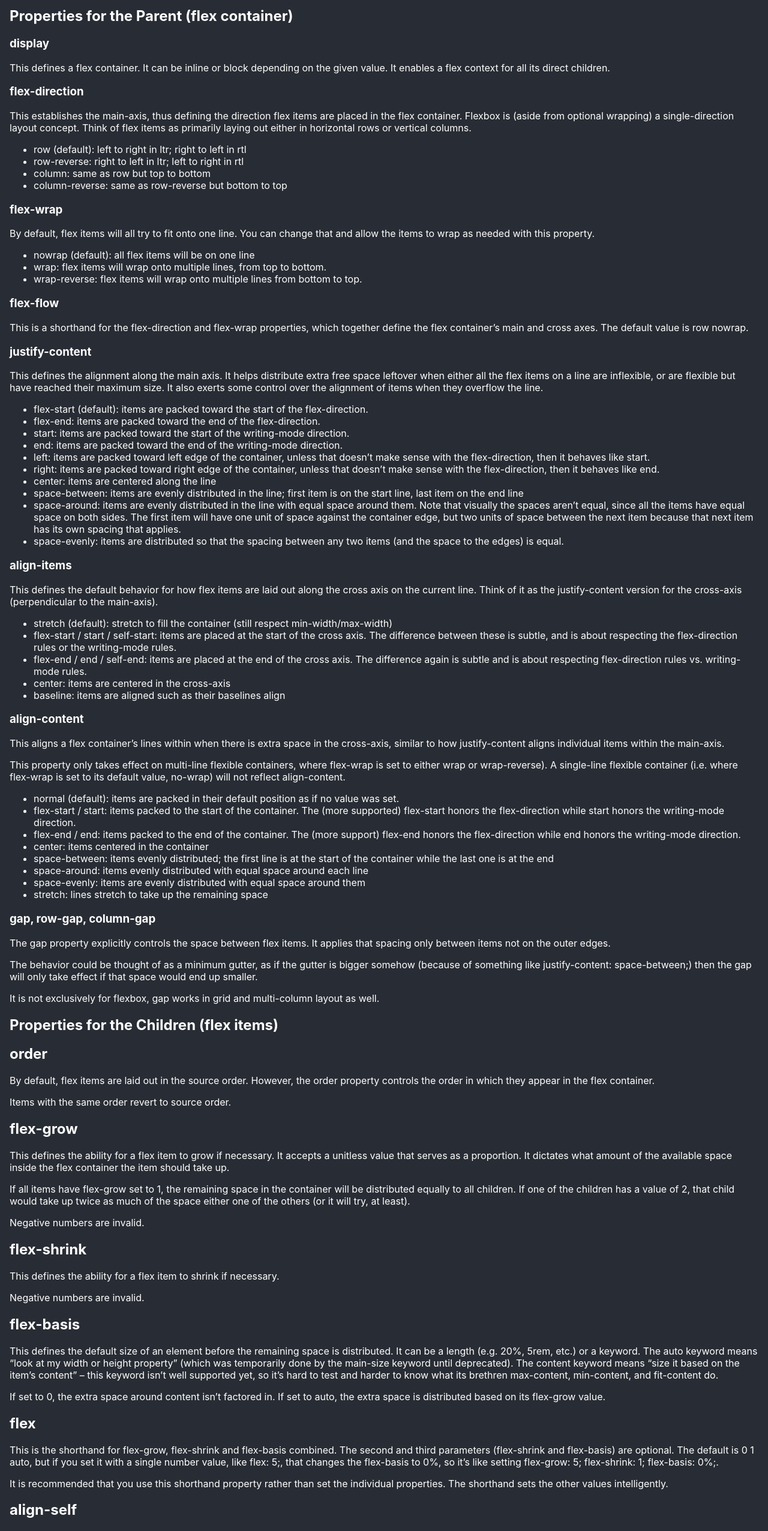
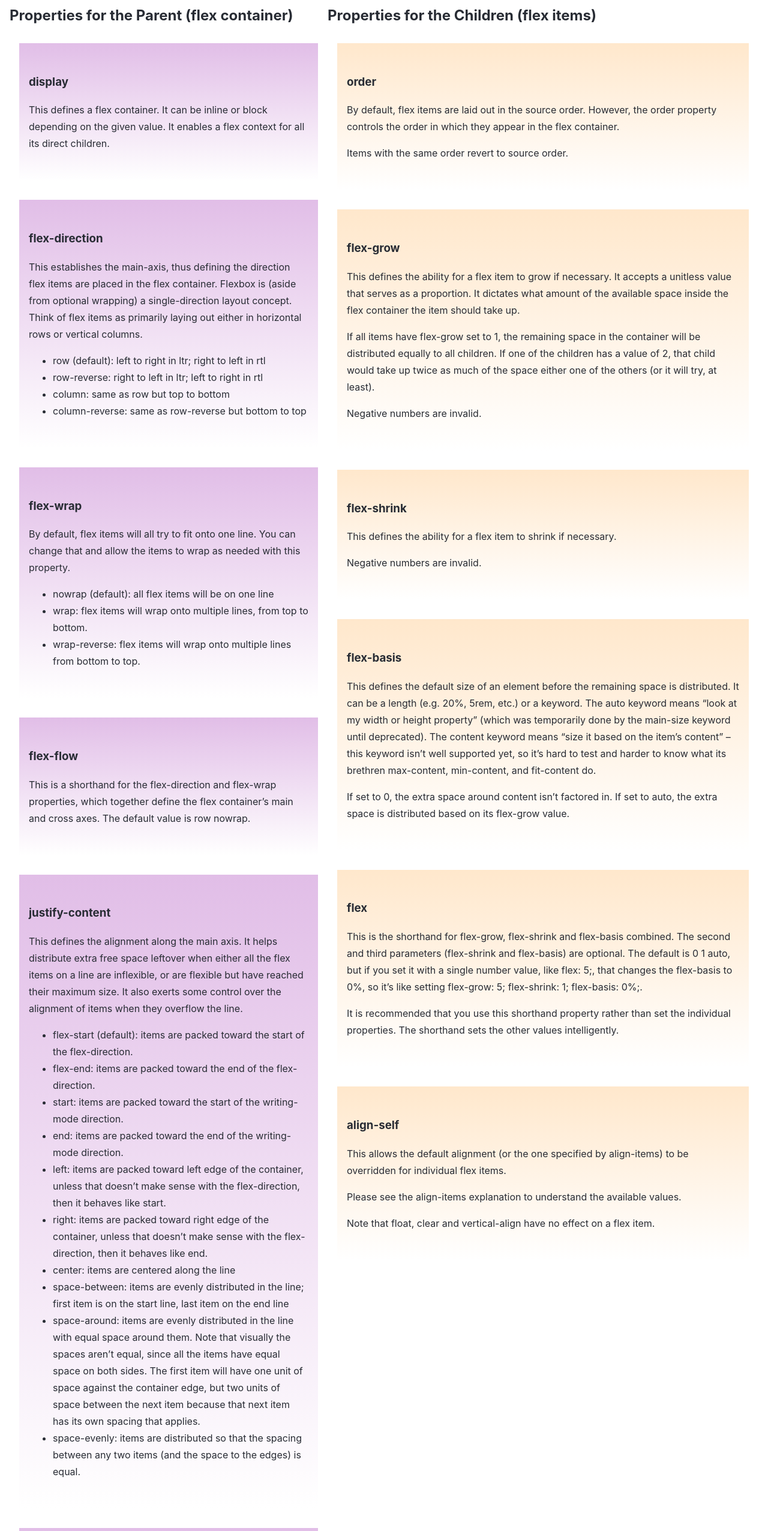
Before and after one commit to haddeeann/cssgarden, a React (Create React App) app: page / in a window 1280 px wide. Shown: the part 120-2672 px from the top of the page at 60% size. Built offline with nearby package versions, Linux system fonts and the light colour scheme.

Commit message:
basic coloring and text

```diff
--- a/src/App.css
+++ b/src/App.css
@@ -2,14 +2,33 @@ header {
   display: flex;
   align-items: center;
   justify-content: center;
-  color: var(--dark);
+  background-color: var(--dark);
+  color: white;
   height: 2em;
   padding: 2em;
 }
 
 #body-container {
-  background-color: var(--dark);
-  color: white;
+  color: var(--dark);
   min-height: calc(100vh - 2em);
   padding: 1em;
 }
+.column-item-dark, .column-item-light {
+  padding: 2em 1em;
+  color: var(--dark);
+  margin: 2em 1em;
+}
+.column-item-dark {
+  background: linear-gradient(rgba(156, 39, 176, 0.3), #fff);
+}
+
+.column-item-light {
+  background: linear-gradient(rgba(255, 138, 0, 0.2), #fff);
+}
+
+@media (min-width: 850px) {
+  .two-column {
+    display: flex;
+    grid-template-columns: 1fr 1fr;
+  }
+}
--- a/src/App.js
+++ b/src/App.js
@@ -7,10 +7,14 @@ function App() {
             <h1>CSS Flexbox</h1>
         </header>
         <div id='body-container'>
+            <div className='two-column'>
                 <section>
                     <h2>Properties for the Parent (flex container)</h2>
+                    <div className='column-item-dark'>
                         <h3>display</h3>
                         <p>This defines a flex container. It can be inline or block depending on the given value. It enables a flex context for all its direct children.</p>
+                    </div>
+                    <div className='column-item-dark'>
                         <h3>flex-direction</h3>
                         <p>This establishes the main-axis, thus defining the direction flex items are placed in the flex container. Flexbox is (aside from optional wrapping) a single-direction layout concept. Think of flex items as primarily laying out either in horizontal rows or vertical columns.</p>
                         <ul>
@@ -19,6 +23,8 @@ function App() {
                             <li>column: same as row but top to bottom</li>
                             <li>column-reverse: same as row-reverse but bottom to top</li>
                         </ul>
+                    </div>
+                    <div className='column-item-dark'>
                         <h3>flex-wrap</h3>
                         <p>By default, flex items will all try to fit onto one line. You can change that and allow the items to wrap as needed with this property.</p>
                         <ul>
@@ -26,8 +32,12 @@ function App() {
                             <li>wrap: flex items will wrap onto multiple lines, from top to bottom.</li>
                             <li>wrap-reverse: flex items will wrap onto multiple lines from bottom to top.</li>
                         </ul>
+                    </div>
+                    <div className='column-item-dark'>
                         <h3>flex-flow</h3>
                         <p>This is a shorthand for the flex-direction and flex-wrap properties, which together define the flex container’s main and cross axes. The default value is row nowrap.</p>
+                    </div>
+                    <div className='column-item-dark'>
                         <h3>justify-content</h3>
                         <p>This defines the alignment along the main axis. It helps distribute extra free space leftover when either all the flex items on a line are inflexible, or are flexible but have reached their maximum size. It also exerts some control over the alignment of items when they overflow the line.</p>
                         <ul>
@@ -42,6 +52,8 @@ function App() {
                             <li>space-around: items are evenly distributed in the line with equal space around them. Note that visually the spaces aren’t equal, since all the items have equal space on both sides. The first item will have one unit of space against the container edge, but two units of space between the next item because that next item has its own spacing that applies.</li>
                             <li>space-evenly: items are distributed so that the spacing between any two items (and the space to the edges) is equal.</li>
                         </ul>
+                    </div>
+                    <div className='column-item-dark'>
                         <h3>align-items</h3>
                         <p>This defines the default behavior for how flex items are laid out along the cross axis on the current line. Think of it as the justify-content version for the cross-axis (perpendicular to the main-axis).</p>
                         <ul>
@@ -51,6 +63,8 @@ function App() {
                             <li>center: items are centered in the cross-axis</li>
                             <li>baseline: items are aligned such as their baselines align</li>
                         </ul>
+                    </div>
+                    <div className='column-item-dark'>
                         <h3>align-content</h3>
                         <p>This aligns a flex container’s lines within when there is extra space in the cross-axis, similar to how justify-content aligns individual items within the main-axis.</p>
                         <p>This property only takes effect on multi-line flexible containers, where flex-wrap is set to either wrap or wrap-reverse). A single-line flexible container (i.e. where flex-wrap is set to its default value, no-wrap) will not reflect align-content.</p>
@@ -64,35 +78,51 @@ function App() {
                             <li>space-evenly: items are evenly distributed with equal space around them</li>
                             <li>stretch: lines stretch to take up the remaining space</li>
                         </ul>
+                    </div>
+                    <div className='column-item-dark'>
                         <h3>gap, row-gap, column-gap</h3>
                         <p>The gap property explicitly controls the space between flex items. It applies that spacing only between items not on the outer edges.</p>
                         <p>The behavior could be thought of as a minimum gutter, as if the gutter is bigger somehow (because of something like justify-content: space-between;) then the gap will only take effect if that space would end up smaller.</p>
                         <p>It is not exclusively for flexbox, gap works in grid and multi-column layout as well.</p>
+                    </div>
                 </section>
                 <section>
                     <h2>Properties for the Children
                         (flex items)</h2>
-                <h2>order</h2>
+                    <div className='column-item-light'>
+                        <h3>order</h3>
                         <p>By default, flex items are laid out in the source order. However, the order property controls the order in which they appear in the flex container.</p>
                         <p>Items with the same order revert to source order.</p>
-                <h2>flex-grow</h2>
+                    </div>
+                    <div className='column-item-light'>
+                        <h3>flex-grow</h3>
                         <p>This defines the ability for a flex item to grow if necessary. It accepts a unitless value that serves as a proportion. It dictates what amount of the available space inside the flex container the item should take up.</p>
                         <p>If all items have flex-grow set to 1, the remaining space in the container will be distributed equally to all children. If one of the children has a value of 2, that child would take up twice as much of the space either one of the others (or it will try, at least).</p>
                         <p>Negative numbers are invalid.</p>
-                <h2>flex-shrink</h2>
+                    </div>
+                    <div className='column-item-light'>
+                        <h3>flex-shrink</h3>
                         <p>This defines the ability for a flex item to shrink if necessary.</p>
                         <p>Negative numbers are invalid.</p>
-                <h2>flex-basis</h2>
+                    </div>
+                    <div className='column-item-light'>
+                        <h3>flex-basis</h3>
                         <p>This defines the default size of an element before the remaining space is distributed. It can be a length (e.g. 20%, 5rem, etc.) or a keyword. The auto keyword means “look at my width or height property” (which was temporarily done by the main-size keyword until deprecated). The content keyword means “size it based on the item’s content” – this keyword isn’t well supported yet, so it’s hard to test and harder to know what its brethren max-content, min-content, and fit-content do.</p>
                         <p>If set to 0, the extra space around content isn’t factored in. If set to auto, the extra space is distributed based on its flex-grow value.</p>
-                <h2>flex</h2>
+                    </div>
+                    <div className='column-item-light'>
+                        <h3>flex</h3>
                         <p>This is the shorthand for flex-grow, flex-shrink and flex-basis combined. The second and third parameters (flex-shrink and flex-basis) are optional. The default is 0 1 auto, but if you set it with a single number value, like flex: 5;, that changes the flex-basis to 0%, so it’s like setting flex-grow: 5; flex-shrink: 1; flex-basis: 0%;.</p>
                         <p>It is recommended that you use this shorthand property rather than set the individual properties. The shorthand sets the other values intelligently.</p>
-                <h2>align-self</h2>
+                    </div>
+                    <div className='column-item-light'>
+                        <h3>align-self</h3>
                         <p>This allows the default alignment (or the one specified by align-items) to be overridden for individual flex items.</p>
                         <p>Please see the align-items explanation to understand the available values.</p>
                         <p>Note that float, clear and vertical-align have no effect on a flex item.</p>
+                    </div>
                 </section>
+            </div>
         </div>
     </div>
   );
--- a/src/index.css
+++ b/src/index.css
@@ -8,6 +8,7 @@ body {
     sans-serif;
   -webkit-font-smoothing: antialiased;
   -moz-osx-font-smoothing: grayscale;
+  line-height: 1.75em;
 }
 
 code {
```
Lines whose indentation alone changed are shown as unchanged.
